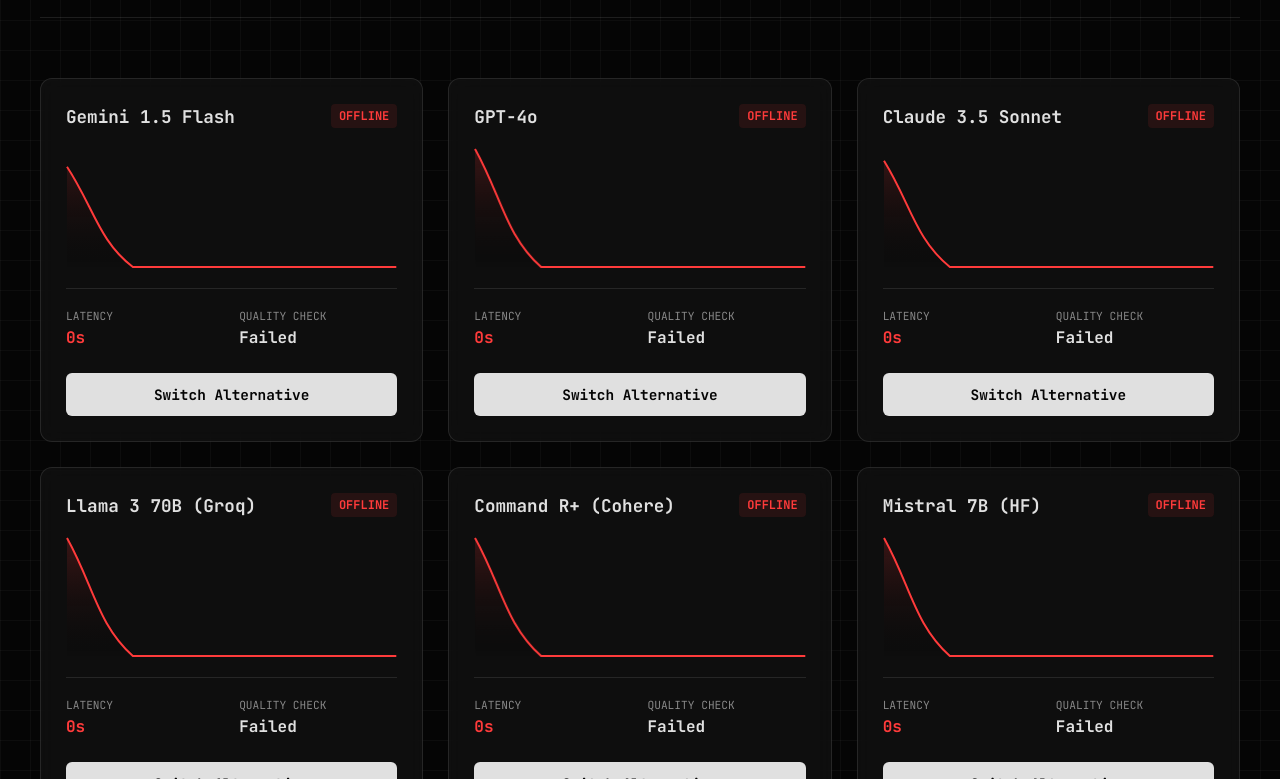
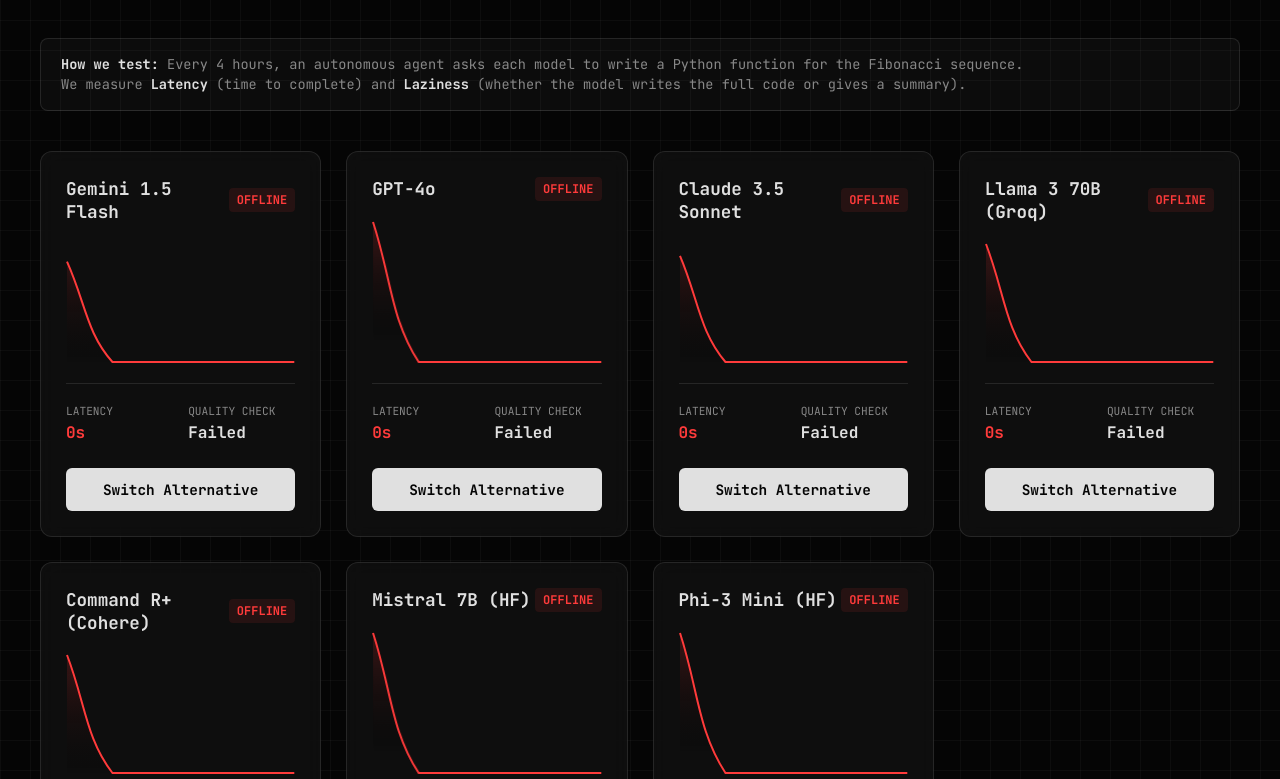
Before and after one commit to dnilgis/braiain, a plain HTML site: page index.html in a window 1280 px wide. Shown: the part 130-909 px from the top of the page. Drawn offline with nearby package versions, Linux system fonts and the light colour scheme.

Commit message:
index.html

```diff
--- a/index.html
+++ b/index.html
@@ -28,7 +28,7 @@
             color: var(--text);
             font-family: 'JetBrains Mono', monospace;
             margin: 0;
-            padding: 40px 20px;
+            padding: 20px;
             min-height: 100vh;
         }
 
@@ -38,7 +38,7 @@
         }
 
         header {
-            margin-bottom: 60px;
+            margin-bottom: 40px;
             border-bottom: 1px solid var(--border);
             padding-bottom: 20px;
             display: flex;
@@ -49,7 +49,7 @@
         }
 
         h1 {
-            font-size: 3rem;
+            font-size: clamp(2rem, 5vw, 3rem); /* Responsive font size */
             margin: 0;
             letter-spacing: -2px;
             background: linear-gradient(90deg, #fff, #888);
@@ -90,9 +90,26 @@
             100% { box-shadow: 0 0 0 0 rgba(0, 255, 157, 0); }
         }
 
+        /* Methodology Section */
+        .methodology {
+            background: rgba(255, 255, 255, 0.03);
+            border: 1px solid var(--border);
+            border-radius: 8px;
+            padding: 15px 20px;
+            margin-bottom: 40px;
+            font-size: 0.85rem;
+            color: var(--text-dim);
+            line-height: 1.5;
+        }
+
+        .methodology strong {
+            color: var(--text);
+        }
+
         .grid {
             display: grid;
-            grid-template-columns: repeat(auto-fit, minmax(350px, 1fr));
+            /* Improved Grid: Fits mobile (280px min) up to desktops */
+            grid-template-columns: repeat(auto-fit, minmax(280px, 1fr));
             gap: 25px;
         }
 
@@ -105,6 +122,8 @@
             transition: transform 0.2s, border-color 0.2s;
             display: flex;
             flex-direction: column;
+            justify-content: space-between; /* Ensures footer aligns at bottom */
+            min-height: 300px;
         }
 
         .card:hover {
@@ -141,6 +160,7 @@
             width: 100%;
             margin-bottom: 20px;
             position: relative;
+            flex-grow: 1; /* Pushes content to fill space */
         }
 
         .metrics {
@@ -218,6 +238,11 @@
             </div>
         </header>
 
+        <div class="methodology">
+            <strong>How we test:</strong> Every 4 hours, an autonomous agent asks each model to write a Python function for the Fibonacci sequence. <br>
+            We measure <strong>Latency</strong> (time to complete) and <strong>Laziness</strong> (whether the model writes the full code or gives a summary).
+        </div>
+
         <div id="grid" class="grid">
             <div class="loading">Initializing Neural Link...</div>
         </div>
@@ -241,6 +266,7 @@
 
         async function init() {
             try {
+                // Fetch Data with timestamp to prevent caching
                 const res = await fetch('status.json?nocache=' + Date.now());
                 if (!res.ok) throw new Error("Failed to load data");
                 const data = await res.json();
@@ -258,6 +284,7 @@
                 for (const [model, history] of Object.entries(data.history)) {
                     if (history.length === 0) continue;
 
+                    // Get latest data point for status
                     const latest = history[history.length - 1];
                     const isOnline = latest.status === "Online";
                     const isLazy = latest.lazy;
@@ -277,7 +304,7 @@
                         color = "#ff3b3b"; // Red
                     }
 
-                    // Card HTML
+                    // Generate Card HTML
                     const div = document.createElement('div');
                     div.className = 'card';
                     div.innerHTML = `
@@ -304,7 +331,7 @@
                     `;
                     grid.appendChild(div);
 
-                    // Chart Logic
+                    // Initialize Chart.js
                     const ctx = document.getElementById(`chart-${model.replace(/[^a-zA-Z0-9]/g, '')}`).getContext('2d');
 
                     // Create Gradient
@@ -322,8 +349,8 @@
                                 backgroundColor: gradient,
                                 borderWidth: 2,
                                 fill: true,
-                                tension: 0.4,
-                                pointRadius: 0,
+                                tension: 0.4, // Curve
+                                pointRadius: 0, // Hides dots for a cleaner look
                                 pointHoverRadius: 6
                             }]
                         },
```
